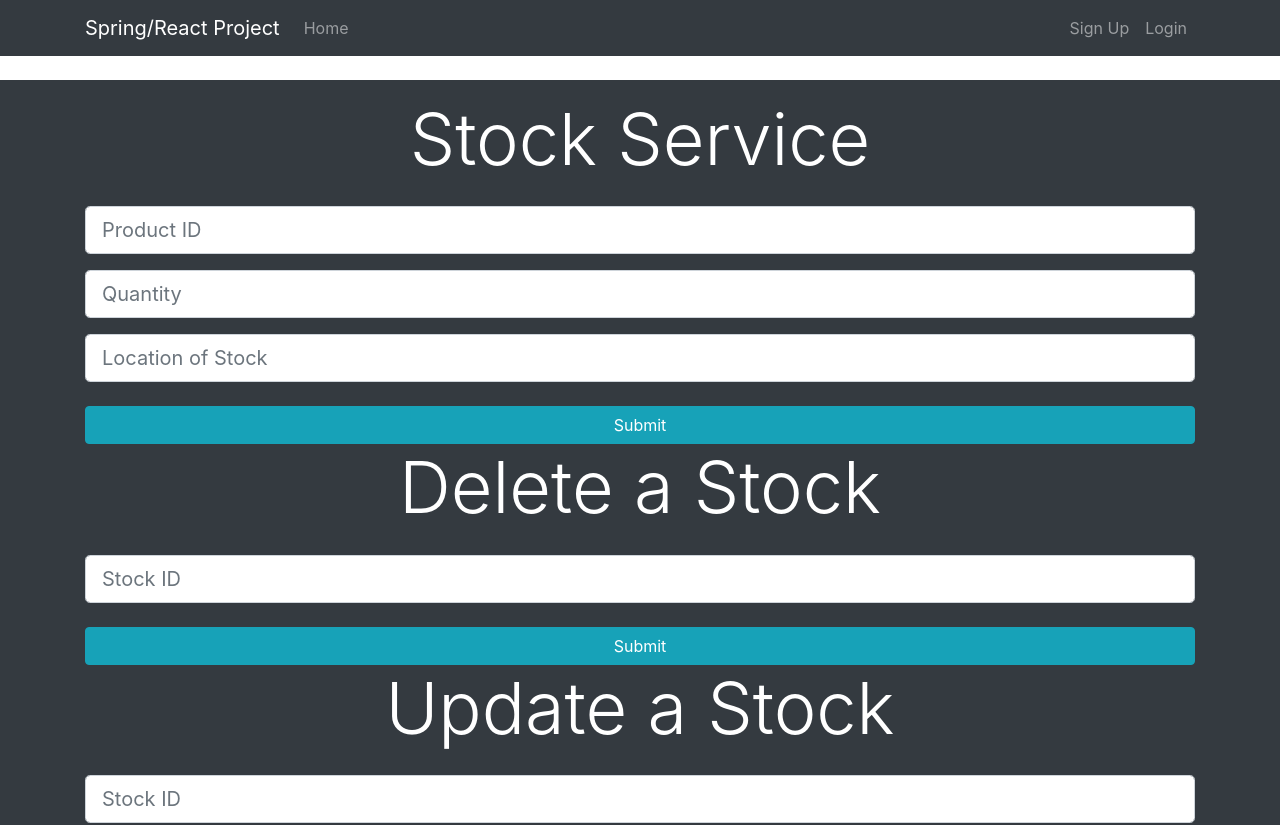
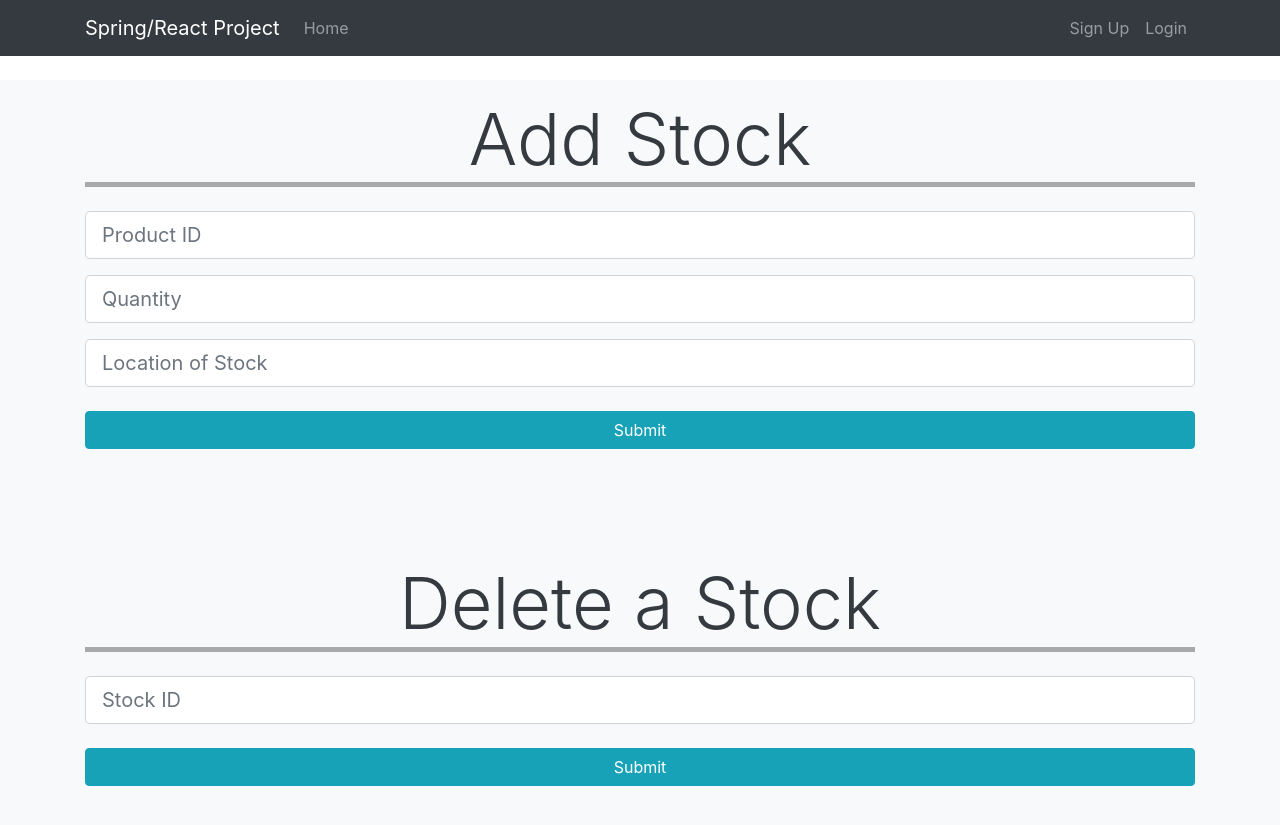
Before and after one commit to ethanMackowick1239/ProjectReact, a React (Create React App) app in the folder project-front-end/: page /Stock in a window 1280 px wide. Shown: the top 825 px of the page. Built offline with nearby package versions, Linux system fonts and the light colour scheme.

Commit message:
prettied it up

```diff
--- a/project-front-end/src/components/layouts/Footer.jsx
+++ b/project-front-end/src/components/layouts/Footer.jsx
@@ -4,7 +4,7 @@ export default class Footer extends Component {
   render() {
     return (
       <footer className="bg-dark text-white mt-5 p-4 text-center">
-        Copyright &copy; {new Date().getFullYear()} Dev Connector
+        Copyright &copy; {new Date().getFullYear()} Spring/React Project
       </footer>
     );
   }
--- a/project-front-end/src/components/layouts/Home.jsx
+++ b/project-front-end/src/components/layouts/Home.jsx
@@ -1,39 +1,39 @@
 import React, { Component } from "react";
 import { Link } from "react-router-dom";
-import { ToastContainer, toast } from 'react-toastify';
-import 'react-toastify/dist/ReactToastify.css';
-
+import { ToastContainer, toast } from "react-toastify";
+import "react-toastify/dist/ReactToastify.css";
 
 export default class Home extends Component {
   render() {
+    const headerStyle = {
+      borderTop: "5px solid rgb(169, 169, 169)",
+      marginTop: "3%"
+    };
     return (
       <div className="home">
-        <div className ="p-3 mb-2 bg-dark text-white">
+        <div className="p-3 mb-2 bg-light text-dark">
           <div className="container">
             <div className="row">
               <div className="col-md-12 text-center">
                 <h1 className="display-3 mb-4">Services</h1>
-                <p className="lead">
-                  {" "}
-                  Add to your
-                </p>
+                <p className="lead"> Manipulate your assets </p>
                 <Link to="/Product">
-                    <button type="button" class ="btn btn-lg btn-info mr-2">
+                  <button type="button" class="btn btn-lg btn-info mr-2">
                     Product
                   </button>
                 </Link>
                 <Link to="/Price">
-                    <button type="button" class ="btn btn-lg btn-info mr-2">
+                  <button type="button" class="btn btn-lg btn-info mr-2">
                     Price
                   </button>
                 </Link>
                 <Link to="/Stock">
-                    <button type="button" class ="btn btn-lg btn-info mr-2">
+                  <button type="button" class="btn btn-lg btn-info mr-2">
                     Stock
                   </button>
                 </Link>
                 <Link to="/Review">
-                    <button type="button" class ="btn btn-lg btn-info mr-2">
+                  <button type="button" class="btn btn-lg btn-info mr-2">
                     Review
                   </button>
                 </Link>
@@ -41,28 +41,25 @@ export default class Home extends Component {
             </div>
             <div className="row">
               <div className="col-md-12 text-center">
-                <h1 className="display-3 mb-4">Get Services</h1>
-                <p className="lead">
-                  {" "}
-                  Or? Do you want to Get from a service
-                </p>
+                <h1 className="display-3 mb-4" style={headerStyle}>Get Services</h1>
+                <p className="lead">Check the Data for your Company</p>
                 <Link to="/ProductGet">
-                    <button type="button" class ="btn btn-lg btn-info mr-2">
+                  <button type="button" class="btn btn-lg btn-info mr-2">
                     Product
                   </button>
                 </Link>
                 <Link to="/PriceGet">
-                    <button type="button" class ="btn btn-lg btn-info mr-2">
+                  <button type="button" class="btn btn-lg btn-info mr-2">
                     Price
                   </button>
                 </Link>
                 <Link to="/StockGet">
-                    <button type="button" class ="btn btn-lg btn-info mr-2">
+                  <button type="button" class="btn btn-lg btn-info mr-2">
                     Stock
                   </button>
                 </Link>
                 <Link to="/ReviewGet">
-                    <button type="button" class ="btn btn-lg btn-info mr-2">
+                  <button type="button" class="btn btn-lg btn-info mr-2">
                     Review
                   </button>
                 </Link>
--- a/project-front-end/src/components/layouts/Price.jsx
+++ b/project-front-end/src/components/layouts/Price.jsx
@@ -97,13 +97,20 @@ export default class Price extends Component {
   };
 
   render() {
+    const headerStyle = {
+      borderBottom: "5px solid rgb(169, 169, 169)",
+      marginBottom: "10%"
+    };
+    const buttonStyle = {
+      marginBottom: "10%"
+    };
     return (
       <div className="Product">
-        <div className="p-3 mb-2 bg-dark text-white">
+        <div className="p-3 mb-2 bg-light text-dark">
           <div className="container">
             <div className="row">
               <div className="col-md-12 text-center">
-                <h1 className="display-3 mb-4"> Create a New Price</h1>
+                <h1 className="display-3 mb-4" style={headerStyle}> Create a New Price</h1>
                 <form onSubmit={this.onSubmit}>
                   <div className="form-group">
                     <input
@@ -128,12 +135,13 @@ export default class Price extends Component {
                   </div>
                   <ToastContainer />
                   <input
+                    style={buttonStyle}
                     type="submit"
                     className="btn btn-info btn-block mt-4"
                   />
                 </form>
 
-                <h1 className="display-3 mb-4"> Delete a Price</h1>
+                <h1 className="display-3 mb-4" style={headerStyle}> Delete a Price</h1>
                 <form onSubmit={this.onDelete}>
                   <div className="form-group">
                     <input
@@ -147,12 +155,13 @@ export default class Price extends Component {
                     />
                   </div>
                   <input
+                    style={buttonStyle}
                     type="submit"
                     className="btn btn-info btn-block mt-4"
                   />
                 </form>
 
-                <h1 className="display-3 mb-4">Update a Price</h1>
+                <h1 className="display-3 mb-4" style={headerStyle}>Update a Price</h1>
                 <form onSubmit={this.onUpdate}>
                   <div className="form-group">
                     <input
--- a/project-front-end/src/components/layouts/Product.jsx
+++ b/project-front-end/src/components/layouts/Product.jsx
@@ -58,15 +58,16 @@ export default class Product extends Component {
     };
     axios
       .put(`http://localhost:9021/microservices/product/${this.state.productId}`, productUpdate)
-    .then((response) =>{ console.log(response.data)
+      .then((response) => {
+        console.log(response.data)
 
-      localStorage.setItem('data',JSON.stringify(response.data))
+        localStorage.setItem('data', JSON.stringify(response.data))
         toast.dark("Product updated !", {
           position: "top-center",
           autoClose: 5000,
         });
       })
-      .catch((err) =>toast.error("Error!", {
+      .catch((err) => toast.error("Error!", {
         position: "top-center",
         autoClose: 5000,
       }))
@@ -101,13 +102,20 @@ export default class Product extends Component {
   };
 
   render() {
+    const headerStyle = {
+      borderBottom: "5px solid rgb(169, 169, 169)",
+      marginBottom: "10%"
+    };
+    const buttonStyle = {
+      marginBottom: "10%"
+    };
     return (
       <div className="Product">
-        <div className="p-3 mb-2 bg-dark text-white">
+        <div className="p-3 mb-2 bg-light text-dark">
           <div className="container">
             <div className="row">
               <div className="col-md-12 text-center">
-                <h1 className="display-3 mb-4">Create a Product</h1>
+                <h1 className="display-3 mb-4" style={headerStyle}>Create a Product</h1>
                 <form onSubmit={this.onSubmit}>
                   <div className="form-group">
                     <input
@@ -152,12 +160,13 @@ export default class Product extends Component {
                     />
                   </div>
                   <input
+                    style={buttonStyle}
                     type="submit"
                     className="btn btn-info btn-block mt-4"
                   />
                 </form>
 
-                <h1 className="display-3 mb-4">Delete a Product</h1>
+                <h1 className="display-3 mb-4" style={headerStyle}>Delete a Product</h1>
                 <form onSubmit={this.onDelete}>
                   <div className="form-group">
                     <input
@@ -171,12 +180,13 @@ export default class Product extends Component {
                     />
                   </div>
                   <input
+                    style={buttonStyle}
                     type="submit"
                     className="btn btn-info btn-block mt-4"
                   />
                 </form>
 
-                <h1 className="display-3 mb-4"> Update a Product</h1>
+                <h1 className="display-3 mb-4" style={headerStyle}> Update a Product</h1>
                 <form onSubmit={this.onUpdate}>
                   <div className="form-group">
                     <input
--- a/project-front-end/src/components/layouts/Review.jsx
+++ b/project-front-end/src/components/layouts/Review.jsx
@@ -92,13 +92,20 @@ export default class Review extends Component {
     });
   };
   render() {
+    const headerStyle = {
+      borderBottom: "5px solid rgb(169, 169, 169)",
+      marginBottom: "10%"
+    };
+    const buttonStyle = {
+      marginBottom: "10%"
+    };
     return (
       <div className="Product">
-        <div className="p-3 mb-2 bg-dark text-white">
+        <div className="p-3 mb-2 bg-light text-dark">
           <div className="container">
             <div className="row">
               <div className="col-md-12 text-center">
-                <h1 className="display-3 mb-4">Create a Review</h1>
+                <h1 className="display-3 mb-4" style={headerStyle} >Create a Review</h1>
                 <form onSubmit={this.onSubmit}>
                   <div className="form-group">
                     <input type="text" className="form-control form-control-lg" placeholder="Comment" name="comment" required
@@ -115,23 +122,23 @@ export default class Review extends Component {
                   <div className="form-group">
                     <input type="text" className="form-control form-control-lg" placeholder="Username" name="username" value={this.state.username} onChange={this.handleChange} />
                   </div>
-                  <input type="submit" className="btn btn-info btn-block mt-4" />
+                  <input type="submit" style={buttonStyle} className="btn btn-info btn-block mt-4" />
                 </form>
 
-                <h1 className="display-3 mb-4"> Delete a Review </h1>
+                <h1 className="display-3 mb-4" style={headerStyle} > Delete a Review </h1>
                 <form onSubmit={this.onDelete}>
                   <div className="form-group">
-                    <input type="text" className="form-control form-control-lg" placeholder="Id" name="id" required
+                    <input type="text" className="form-control form-control-lg" placeholder="Id" name="deleteId" required
                       value={this.state.id}
                       onChange={this.handleDelete} />
                   </div>
-                  <input type="submit" className="btn btn-info btn-block mt-4" />
+                  <input type="submit" style={buttonStyle} className="btn btn-info btn-block mt-4" />
                 </form>
 
-                <h1 className="display-3 mb-4"> Update a Review</h1>
+                <h1 className="display-3 mb-4" style={headerStyle}> Update a Review</h1>
                 <form onSubmit={this.onUpdate}>
                   <div className="form-group">
-                    <input type="text" className="form-control form-control-lg" placeholder="Id" name="id" required
+                    <input type="text" className="form-control form-control-lg" placeholder="Id" name="updateId" required
                       value={this.state.id}
                       onChange={this.handleChange} />
                   </div>
--- a/project-front-end/src/components/layouts/ReviewGet.js
+++ b/project-front-end/src/components/layouts/ReviewGet.js
@@ -24,7 +24,7 @@ export default class ReviewGet extends Component {
         const columns = [
             {
                 Header: 'Review ID',
-                accessor: 'reviewId',
+                accessor: 'id',
             }
             , {
                 Header: 'Comment',
--- a/project-front-end/src/components/layouts/Stock.jsx
+++ b/project-front-end/src/components/layouts/Stock.jsx
@@ -9,8 +9,8 @@ export default class Stock extends Component {
     this.state = {
       stockid: "",
       productId: "",
-      quantity:"",
-      location:""
+      quantity: "",
+      location: ""
     };
   }
 
@@ -25,9 +25,10 @@ export default class Stock extends Component {
     };
     axios
       .post("http://localhost:9021/microservices/stock", stock)
-      .then((response) =>{ console.log(response.data)
+      .then((response) => {
+        console.log(response.data)
 
-      localStorage.setItem('data',JSON.stringify(response.data))
+        localStorage.setItem('data', JSON.stringify(response.data))
         toast.dark("Stock added !", {
           position: "top-center",
           autoClose: 5000,
@@ -51,9 +52,10 @@ export default class Stock extends Component {
     };
     axios
       .put(`http://localhost:9021/microservices/stock/${this.state.stockid}`, stockUpdate)
-    .then((response) =>{ console.log(response.data)
+      .then((response) => {
+        console.log(response.data)
 
-      localStorage.setItem('data',JSON.stringify(response.data))
+        localStorage.setItem('data', JSON.stringify(response.data))
         toast.dark("Stock Updated !", {
           position: "top-center",
           autoClose: 5000,
@@ -91,49 +93,56 @@ export default class Stock extends Component {
     });
   };
   render() {
+    const headerStyle = {
+      borderBottom: "5px solid rgb(169, 169, 169)",
+      marginBottom: "10%"
+    };
+    const buttonStyle = {
+      marginBottom: "10%"
+    };
     return (
       <div className="Stock">
-        <div className ="p-3 mb-2 bg-dark text-white">
+        <div className="p-3 mb-2 bg-light text-dark">
           <div className="container">
             <div className="row">
               <div className="col-md-12 text-center">
-                <h1 className="display-3 mb-4"> Stock Service</h1>
-                <form  onSubmit={this.onSubmit}>
+                <h1 className="display-3 mb-4" style={headerStyle}> Add Stock</h1>
+                <form onSubmit={this.onSubmit}>
                   <div className="form-group">
-                      <input type="text" className="form-control form-control-lg" placeholder="Product ID" name="productId" value={this.state.productId} onChange={this.handleChange}/>
+                    <input type="text" className="form-control form-control-lg" placeholder="Product ID" name="productId" value={this.state.productId} onChange={this.handleChange} />
                   </div>
                   <div className="form-group">
-                      <input type="text" className="form-control form-control-lg" placeholder="Quantity" name="quantity"  value={this.state.quantity} onChange={this.handleChange}/>
+                    <input type="text" className="form-control form-control-lg" placeholder="Quantity" name="quantity" value={this.state.quantity} onChange={this.handleChange} />
                   </div>
                   <div className="form-group">
                     <input type="text" className="form-control form-control-lg" placeholder="Location of Stock" name="location" value={this.state.location} onChange={this.handleChange} />
                   </div>
-                    <input type="submit" className="btn btn-info btn-block mt-4" />
+                  <input type="submit" style={buttonStyle} className="btn btn-info btn-block mt-4" />
                 </form>
 
-                  <h1 className="display-3 mb-4">Delete a Stock </h1>
-                  <form  onSubmit={this.onDelete}>
+                <h1 className="display-3 mb-4" style={headerStyle}>Delete a Stock </h1>
+                <form onSubmit={this.onDelete}>
                   <div className="form-group">
                     <input type="text" className="form-control form-control-lg" placeholder="Stock ID" name="stockid" required
                       value={this.state.stockid}
                       onChange={this.handleDelete} />
                   </div>
-                    <input type="submit" className="btn btn-info btn-block mt-4" />
+                  <input type="submit" style={buttonStyle} className="btn btn-info btn-block mt-4" />
                 </form>
 
-                  <h1 className="display-3 mb-4">Update a Stock </h1>
-                  <form  onSubmit={this.onUpdate}>
+                <h1 className="display-3 mb-4" style={headerStyle}>Update a Stock </h1>
+                <form onSubmit={this.onUpdate}>
                   <div className="form-group">
                     <input type="text" className="form-control form-control-lg" placeholder="Stock ID" name="stockid" required
                       value={this.state.stockid}
                       onChange={this.handleChange} />
                   </div>
                   <div className="form-group">
-                      <input type="text" className="form-control form-control-lg" placeholder="Product ID" name="productId" value={this.state.productId} onChange={this.handleChange}/>
+                    <input type="text" className="form-control form-control-lg" placeholder="Product ID" name="productId" value={this.state.productId} onChange={this.handleChange} />
                   </div>
                   <ToastContainer />
                   <div className="form-group">
-                      <input type="text" className="form-control form-control-lg" placeholder="Quantity" name="quantity"  value={this.state.quantity} onChange={this.handleChange}/>
+                    <input type="text" className="form-control form-control-lg" placeholder="Quantity" name="quantity" value={this.state.quantity} onChange={this.handleChange} />
                   </div>
                   <div className="form-group">
                     <input type="text" className="form-control form-control-lg" placeholder="Location of Stock" name="location" value={this.state.location} onChange={this.handleChange} />
--- a/project-front-end/src/components/layouts/StockGet.js
+++ b/project-front-end/src/components/layouts/StockGet.js
@@ -13,7 +13,7 @@ export default class StockGet extends Component {
     }
   }
   async getUsersData() {
-    const res = await axios.get('http://localhost:9021/microservices/stock')
+    const res = await axios.get('http://localhost:9021/microservices/stock/')
     console.log(res.data)
     this.setState({ loading: false, stock: res.data })
   }
@@ -24,11 +24,11 @@ export default class StockGet extends Component {
     const columns = [
       {
         Header: 'Stock ID',
-        accessor: 'stockid',
+        accessor: 'stockId',
       }
       , {
         Header: 'Product ID',
-        accessor: 'productid',
+        accessor: 'productId',
       }
 
       , {
```
Also changed, not shown: project-front-end/src/components/layouts/Landing.jsx (+3 -4 lines), 1 other file (tests, documents, lock files or other folders). Lines whose indentation alone changed are shown as unchanged.
